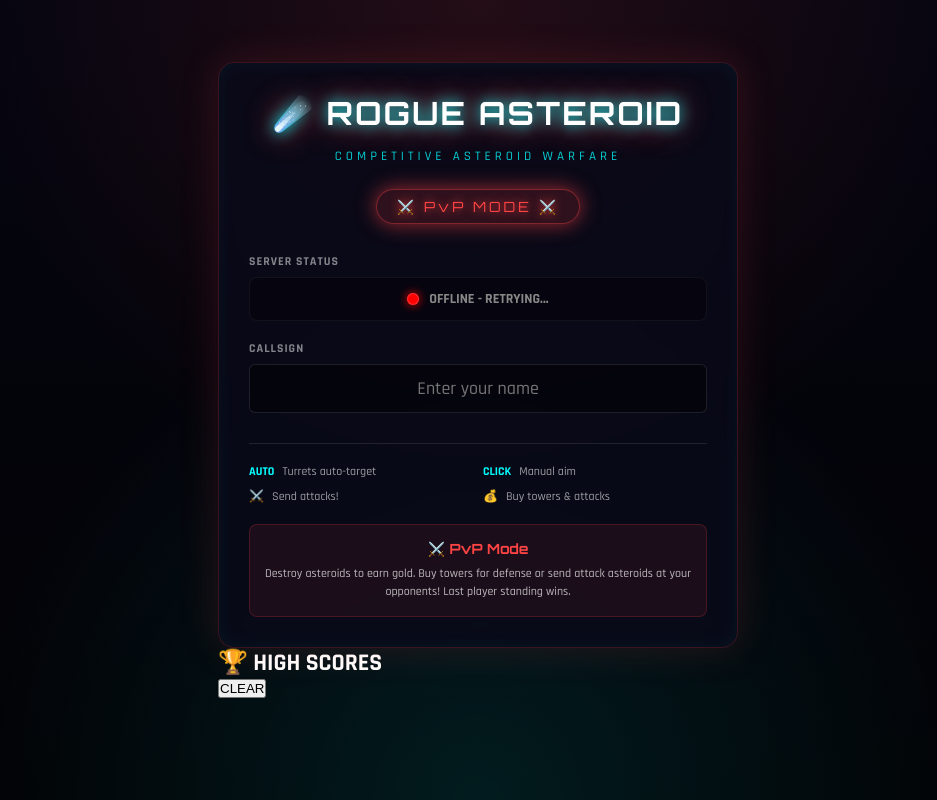
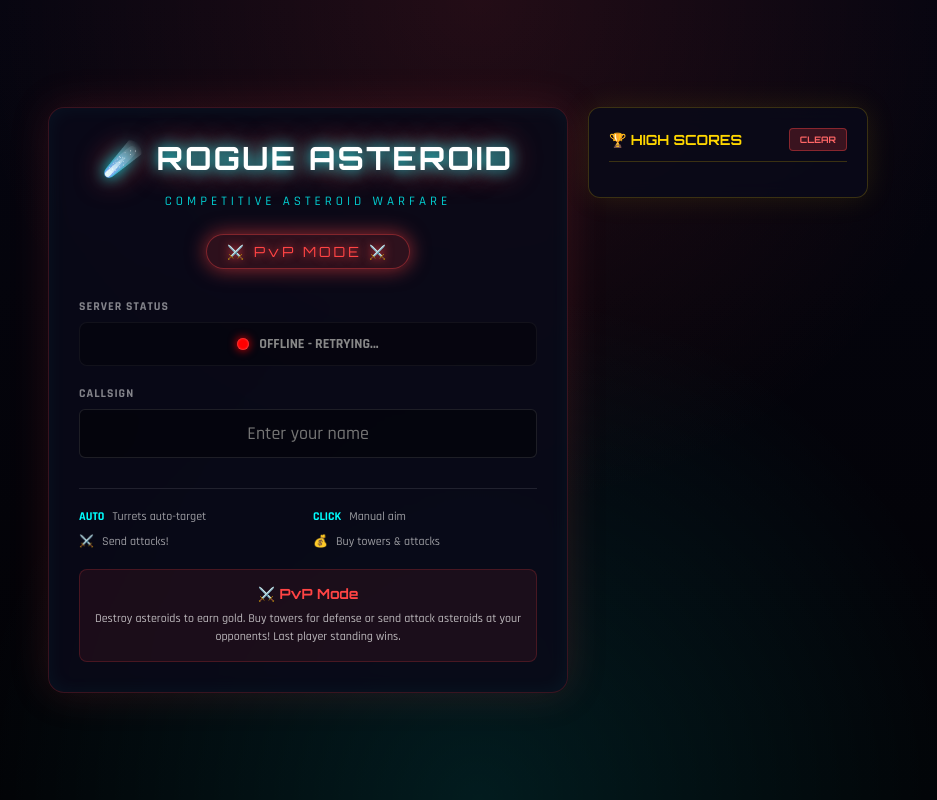
Before and after one commit to amer-rezk/Rogue-Asteroid, a website: page docs/index.html in a window 1280 px wide. Shown: the whole page, without its empty margins (162-1099 px from the left). Drawn offline with Linux system fonts and the light colour scheme.

Commit message:
Update style.css

```diff
--- a/docs/style.css
+++ b/docs/style.css
@@ -40,8 +40,17 @@ html, body {
   z-index: 10;
 }
 
+.menu-layout {
+  display: flex;
+  gap: 20px;
+  max-width: 900px;
+  width: 100%;
+  padding: 20px;
+  align-items: flex-start;
+}
+
 .menu-container {
-  width: 100%;
+  flex: 1;
   max-width: 520px;
   background: var(--panel-bg);
   backdrop-filter: blur(10px);
@@ -323,13 +332,58 @@ canvas {
   display: block;
 }
 
+/* Leaderboard Panel */
+.leaderboard-panel {
+  width: 280px;
+  background: var(--panel-bg);
+  backdrop-filter: blur(10px);
+  border: 1px solid rgba(255, 215, 0, 0.2);
+  box-shadow: 0 0 30px rgba(255,215,0,0.1);
+  border-radius: 12px;
+  padding: 20px;
+}
+
+.leaderboard-header {
+  display: flex;
+  justify-content: space-between;
+  align-items: center;
+  margin-bottom: 15px;
+  padding-bottom: 10px;
+  border-bottom: 1px solid rgba(255,215,0,0.2);
+}
+
+.leaderboard-header h2 {
+  font-family: 'Orbitron', sans-serif;
+  font-size: 14px;
+  color: #ffd700;
+  margin: 0;
+}
+
+.btn-small {
+  padding: 5px 10px;
+  font-family: 'Orbitron', sans-serif;
+  font-size: 9px;
+  font-weight: bold;
+  background: rgba(255,68,68,0.2);
+  border: 1px solid rgba(255,68,68,0.4);
+  border-radius: 4px;
+  color: #ff6666;
+  cursor: pointer;
+  transition: all 0.2s;
+}
+
+.btn-small:hover {
+  background: rgba(255,68,68,0.4);
+  border-color: #ff4444;
+  color: #fff;
+}
+
 /* Leaderboard */
 .leaderboard {
   display: flex;
   flex-direction: column;
   gap: 6px;
-  min-height: 40px;
-  max-height: 200px;
+  max-height: 400px;
   overflow-y: auto;
 }
 
@@ -384,3 +438,15 @@ canvas {
   font-style: italic;
   padding: 15px;
 }
+
+@media (max-width: 800px) {
+  .menu-layout {
+    flex-direction: column;
+    align-items: center;
+  }
+
+  .leaderboard-panel {
+    width: 100%;
+    max-width: 520px;
+  }
+}
```
